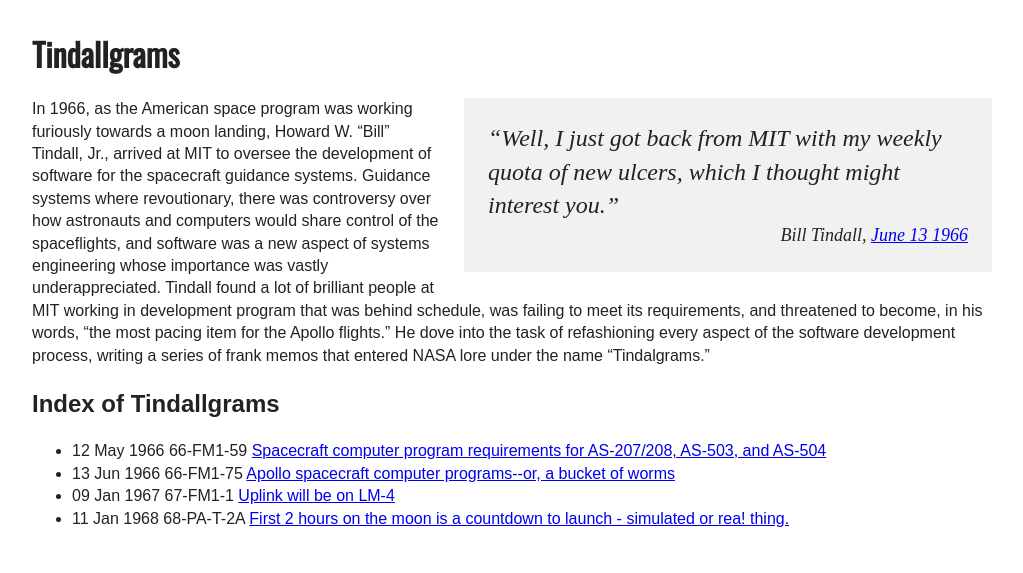
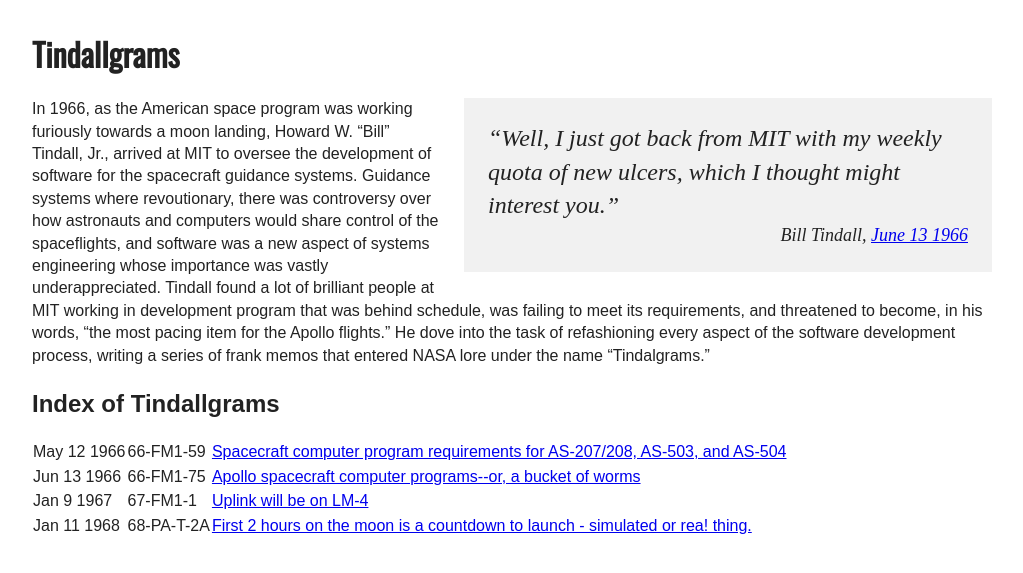
Before and after one commit to seanredmond/Tindallgrams, a Jekyll site: the page built from index.html, in a window 1280 px wide. Shown: the top 573 px of the page, without its empty margins (128-1151 px from the left). Built offline with Jekyll 4.4.1, drawn with Linux system fonts in a browser that asks for light colours; nearby versions of some CDN libraries; part of the change alters nothing that is shown.

```diff
--- /dev/null
+++ b/_plugins/tglist.rb
@@ -0,0 +1,31 @@
+module Jekyll
+  class TindallGramListTag < Liquid::Tag
+    def initialize(tag_name, markup, tokens)
+      super
+    end
+
+    def render(context)
+      tgrams = context.registers[:site].pages.reject{|p| p.data['layout'] != 'tindallgram'}.
+        sort{|a, b| b.data['date'] <=> a.data['date']}
+
+      output = '<table><tbody>'
+
+      tgrams.each do |tg|
+        date = tg.data['date']
+        serial = tg.data['serial']
+        subject = tg.data['subject']
+        link = tg.url.gsub(/\.html$/, '')
+        output += %Q|
+<tr>
+  <td>#{date}</td>
+  <td>#{serial}</td>
+  <td><a href="#{link}">#{subject}</a></td>
+</tr>|
+      end
+
+      output += "</tr></tbody></table>"
+    end
+  end
+end
+
+Liquid::Template.register_tag('tgramlist', Jekyll::TindallGramListTag)
--- a/index.html
+++ b/index.html
@@ -15,12 +15,8 @@ title: Your New Jekyll Site
 
   <p>In 1966, as the American space program was working furiously towards a moon landing, Howard W. “Bill” Tindall, Jr., arrived at MIT to oversee the development of software for the spacecraft guidance systems. Guidance systems where revoutionary, there was controversy over how astronauts and computers would share control of the spaceflights, and software was a new aspect of systems engineering whose importance was vastly underappreciated. Tindall found a lot of brilliant people at MIT working in development program that was behind schedule, was failing to meet its requirements, and threatened to become, in his words, “the most pacing item for the Apollo flights.” He dove into the task of refashioning every aspect of the software development process, writing a series of frank memos that entered NASA lore under the name “Tindalgrams.”</p>
 
+
   <h2>Index of Tindallgrams</h2>
-  <ul class="posts">
-    {% for post in site.pages %}
-      {% if post.serial != nil %}
-      <li><span>{{ post.date | date_to_string }}</span> {{ post.serial }} <a href="{{ post.url }}">{{ post.subject }}</a></li>
-        {% endif %}
-    {% endfor %}
-  </ul>
+  {% tgramlist %}
+
 </div>
```
